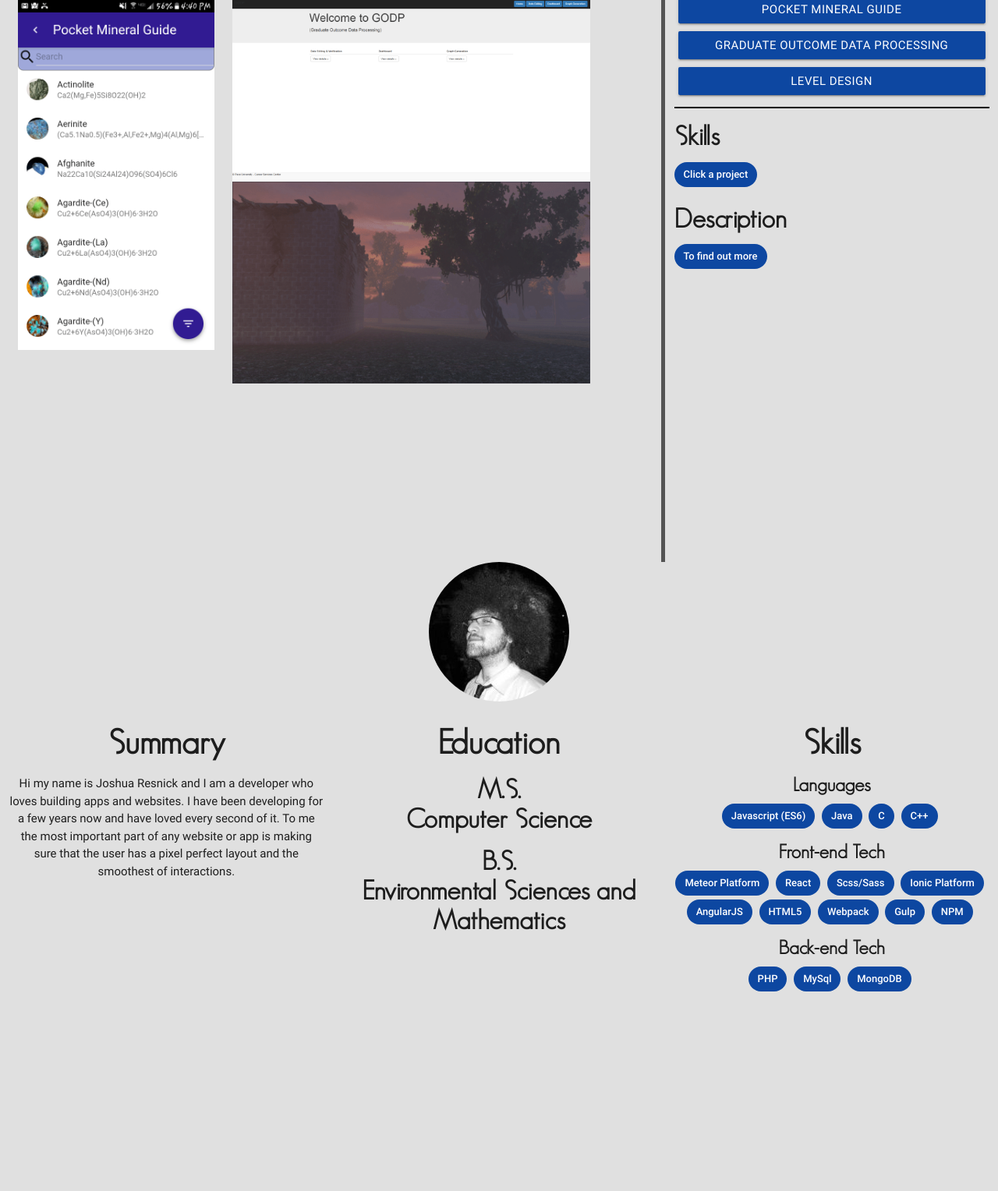
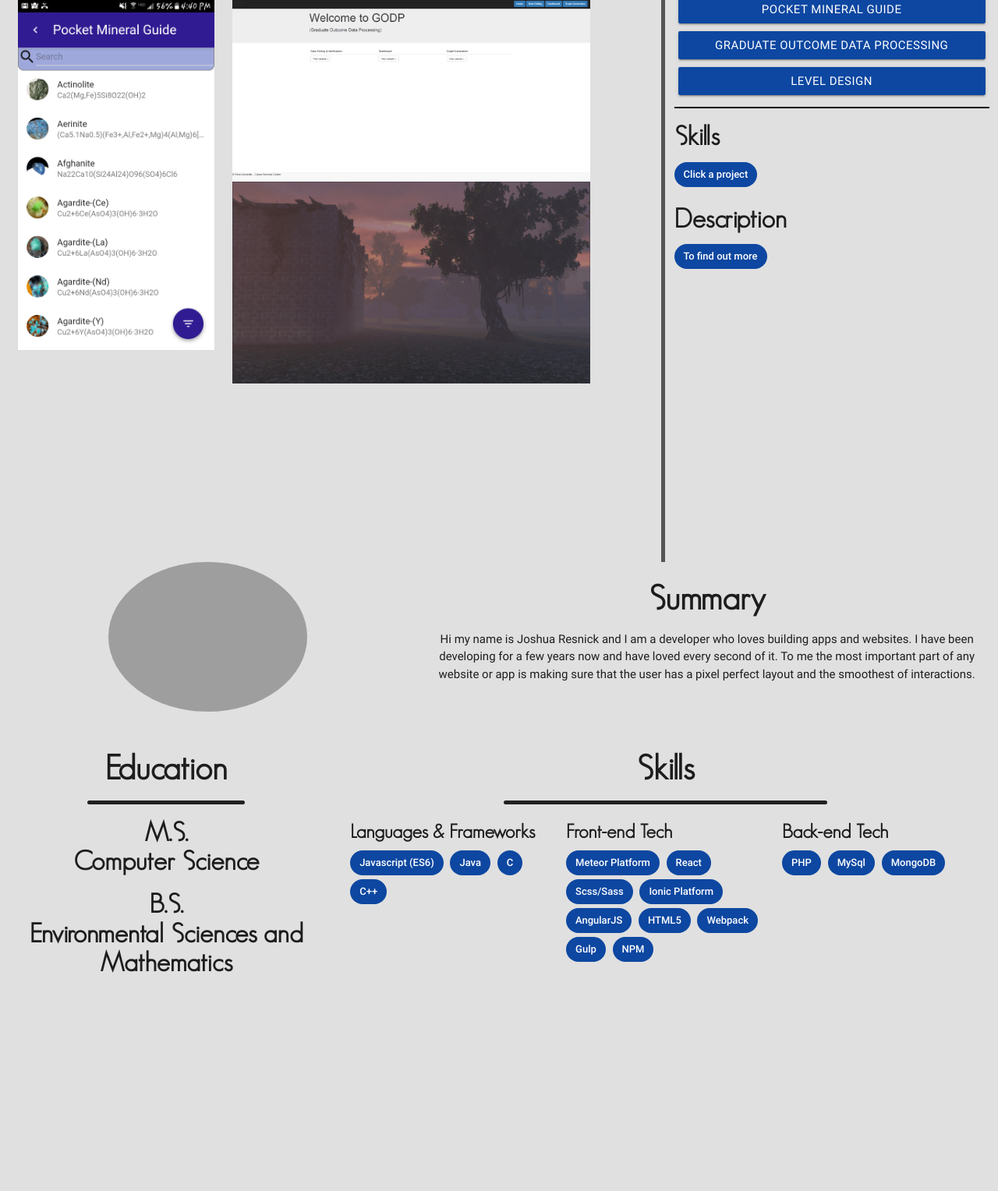
Before and after one commit to Afro523/Afro523.github.io, a PHP site: page / in a window 1280 px wide. Shown: the part 943-2471 px from the top of the page at 78% size. Run offline with PHP 8.4, Linux system fonts and the light colour scheme; grey boxes are pictures that could not be loaded.

Commit message:
some small commits

```diff
--- a/index.html
+++ b/index.html
@@ -72,31 +72,37 @@
 		</section>
 
 		<section class="panel panel2" data-section-name="about">
-			<div>
+			<div class="row" style="margin-bottom: 0px">
 
-				<div class="col s12 center-align"><img id="profilePic" class="responsive-img circle" src="images/ProfilePic.jpg"></div>
+				<div class="col s5 center-align"><img id="profilePic" class="responsive-img circle" src="images/josh-small-web.jpg"></div>
 				<div class="row center-align">
-					<div class="col s4">
+					<div class="col s7">
 						<h3>Summary</h3>
 						<div>
 							Hi my name is Joshua Resnick and I am a developer who loves building apps and websites. I have been developing for a few years now and have loved every second of it.  To me the most important part of any website or app is making sure that the user has a pixel perfect layout and the smoothest of interactions.
 						</div>
 					</div>
+				</div>
+				<div class="row">
 					<div class="col s4">
-						<h3>Education</h3>
+						<h3 class="center-align">Education</h3>
+						<div class="contactDivider center-align" ></div>
 						<div class="center-align">
 							<h4>M.S. <br/> Computer Science</h4>
 							<h4>B.S. <br/> Environmental Sciences and Mathematics</h4>
 						</div>
 					</div>
+					<div class="col s8">
+						<h3 class="center-align">Skills</h3>
+						<div class="contactDivider center-align" ></div>
 							<div class="col s4">
-						<h3>Skills</h3>
-
-							<h5>Languages</h5>
+								<h5>Languages & Frameworks</h5>
 								<div class="chip">Javascript (ES6)</div>
 								<div class="chip">Java</div>
 								<div class="chip">C</div>
 								<div class="chip">C++</div>
+							</div>
+							<div class="col s4">
 								<h5>Front-end Tech</h5>
 								<div class="chip">Meteor Platform</div>
 								<div class="chip">React</div>
@@ -107,11 +113,13 @@
 								<div class="chip">Webpack</div>
 								<div class="chip">Gulp</div>
 								<div class="chip">NPM</div>
+							</div>
+							<div class="col s4">
 								<h5>Back-end Tech</h5>
 								<div class="chip">PHP</div>
 								<div class="chip">MySql</div>
 								<div class="chip">MongoDB</div>
-
+							</div>
 					</div>
 				</div>
 			</div>
--- a/stylesheets/scss/main.scss
+++ b/stylesheets/scss/main.scss
@@ -10,6 +10,7 @@ $maincolor: color("grey", lighten-2);
 body{
 	background-color: $maincolor;
 	overflow-y: hidden;
+	cursor: default;
 }
 
 .navbar-fixed{
@@ -158,7 +159,7 @@ h5{
 /////	About Panel
 /////
 #profilePic{
-	max-height: 50%;
+	max-width: 50%;
 }
 
 /////
```
Also changed, not shown: minified/main.css. Lines whose indentation alone changed are shown as unchanged.
